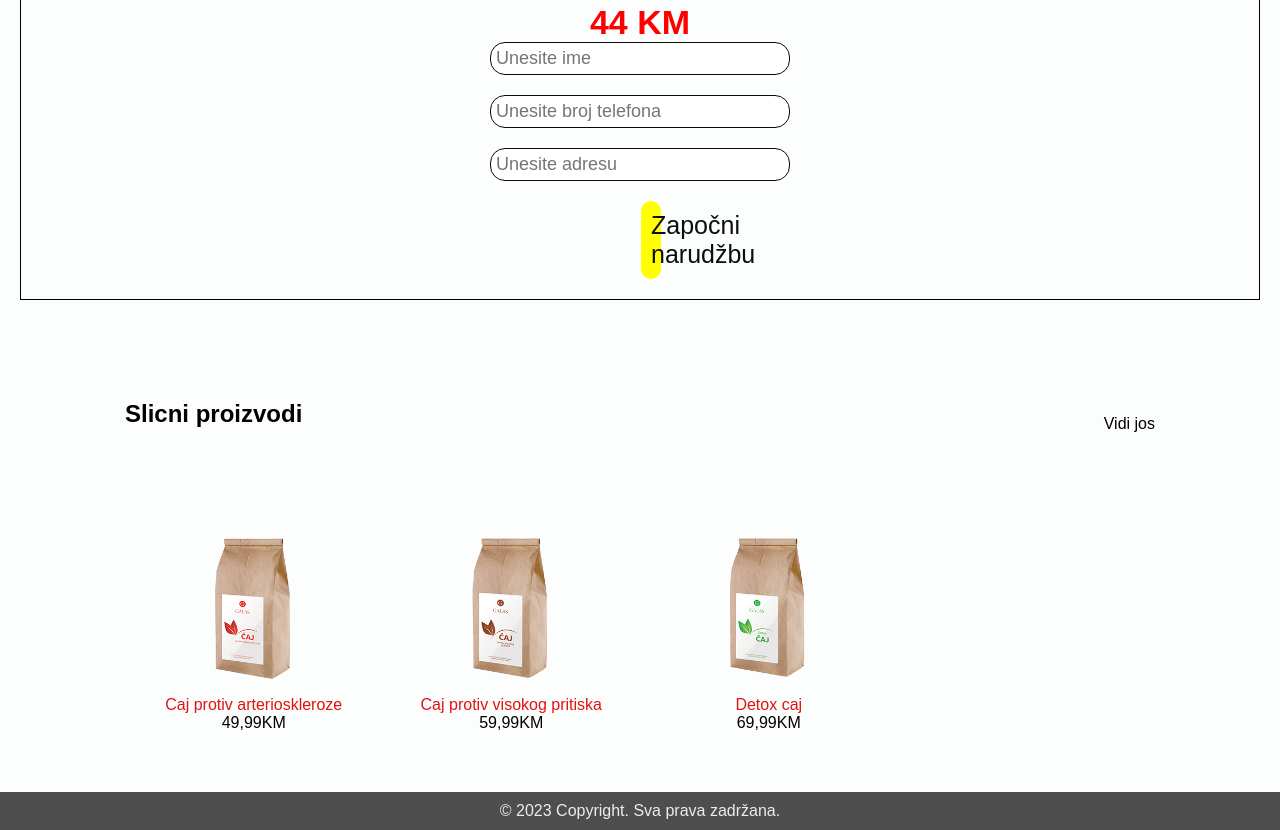
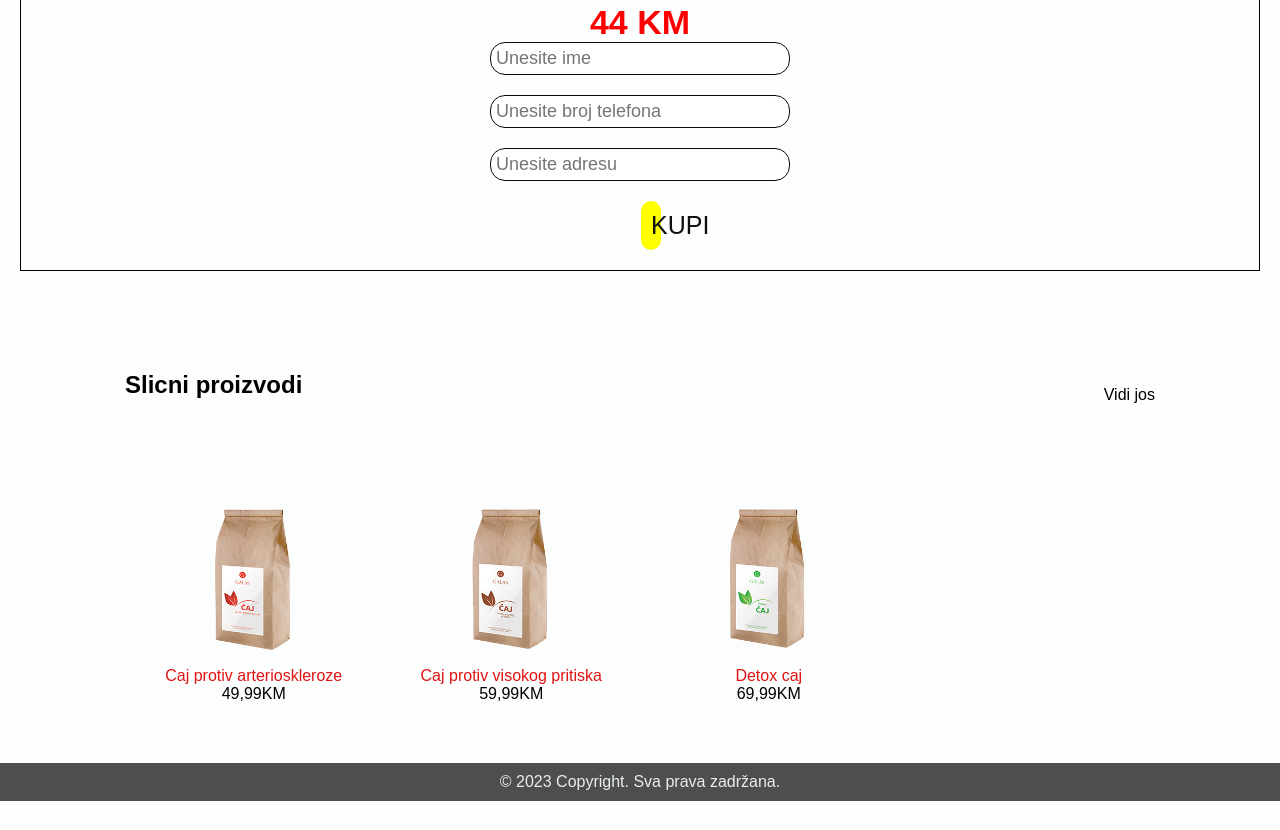
Before and after one commit to ThorMoon2016/C, a plain HTML site: page product-details-c2.html in a window 1280 px wide. Shown: the part 1426-2256 px from the top of the page. After the commit the page ends 2227 px from the top, so only its background shows below. Drawn offline with Linux system fonts and the light colour scheme.

Commit message:
Update product-details-c2.html

```diff
--- a/product-details-c2.html
+++ b/product-details-c2.html
@@ -116,7 +116,7 @@
           <input type="text" id="address" placeholder="Unesite adresu">
         </div>
         <div class="start-order-box">
-          <p2>Započni narudžbu</p2>
+          <p2>KUPI</p2>
         </div>
       </div>
 
```
